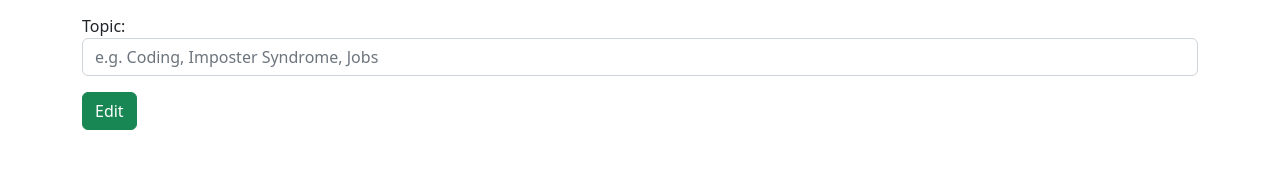
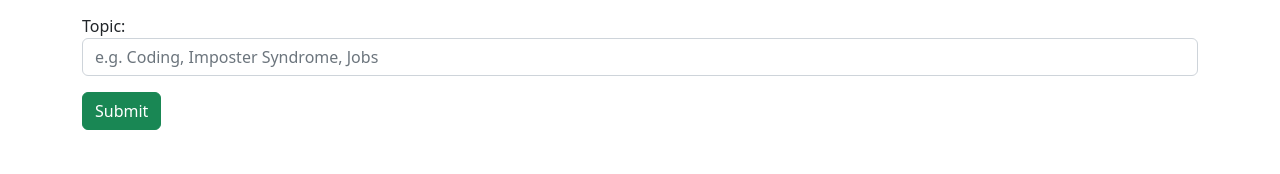
Before and after one commit to Jbachtiger/ci-pp4-the-unconventional-programmer, a Django app: template templates/edit_post.html in a window 1280 px wide. Shown: the part 626-800 px from the top of the page. Run offline with Django 3.2, Linux system fonts and the light colour scheme; the template is opened without the code that fills it: values that come from a table or form of the project are taken from there, others are empty.

Commit message:
Add edit-post url

```diff
--- a/programmerblog/urls.py
+++ b/programmerblog/urls.py
@@ -1,8 +1,9 @@
 from django.urls import path
-from .views import Home, PostDetail, CreatePost
+from .views import Home, PostDetail, CreatePost, EditPost
 
 urlpatterns = [
     path('', Home.as_view(), name="home"),
     path('post/<slug:slug>', PostDetail.as_view(), name='post-detail'),
     path('create-post/', CreatePost.as_view(), name='create-post'),
+    path('post/edit/<slug:slug>', EditPost.as_view(), name='edit-post'),
 ]
--- a/templates/edit_post.html
+++ b/templates/edit_post.html
@@ -9,7 +9,7 @@
     <form method="POST">
         {% csrf_token %}
         {{ form.as_p }}
-        <button class="btn btn-success">Edit</button>
+        <button class="btn btn-success">Submit</button>
 
     </form>
 </div>
--- a/templates/post_details.html
+++ b/templates/post_details.html
@@ -8,6 +8,7 @@
 <!-- <img width="600px" height="400px" src=" {{ post.hero_image.url }}"> -->
 <h1>{{ post.title}}</h1>
 <small>Submitted by: {{ post.author }}</small>
+<a href="{% url 'edit-post' post.slug %}" class="btn btn-primary">Edit</a>
 <hr>
 {{ post.body }}
 <br>
```
